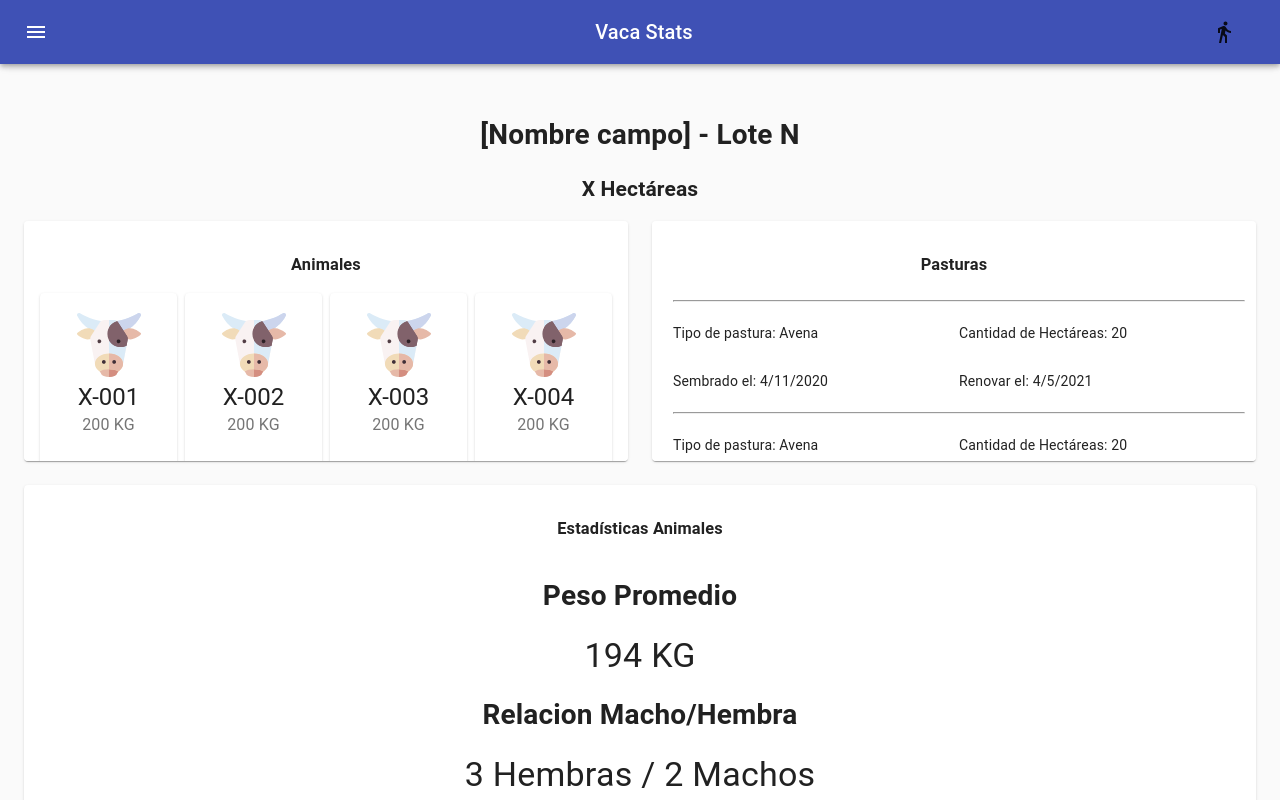
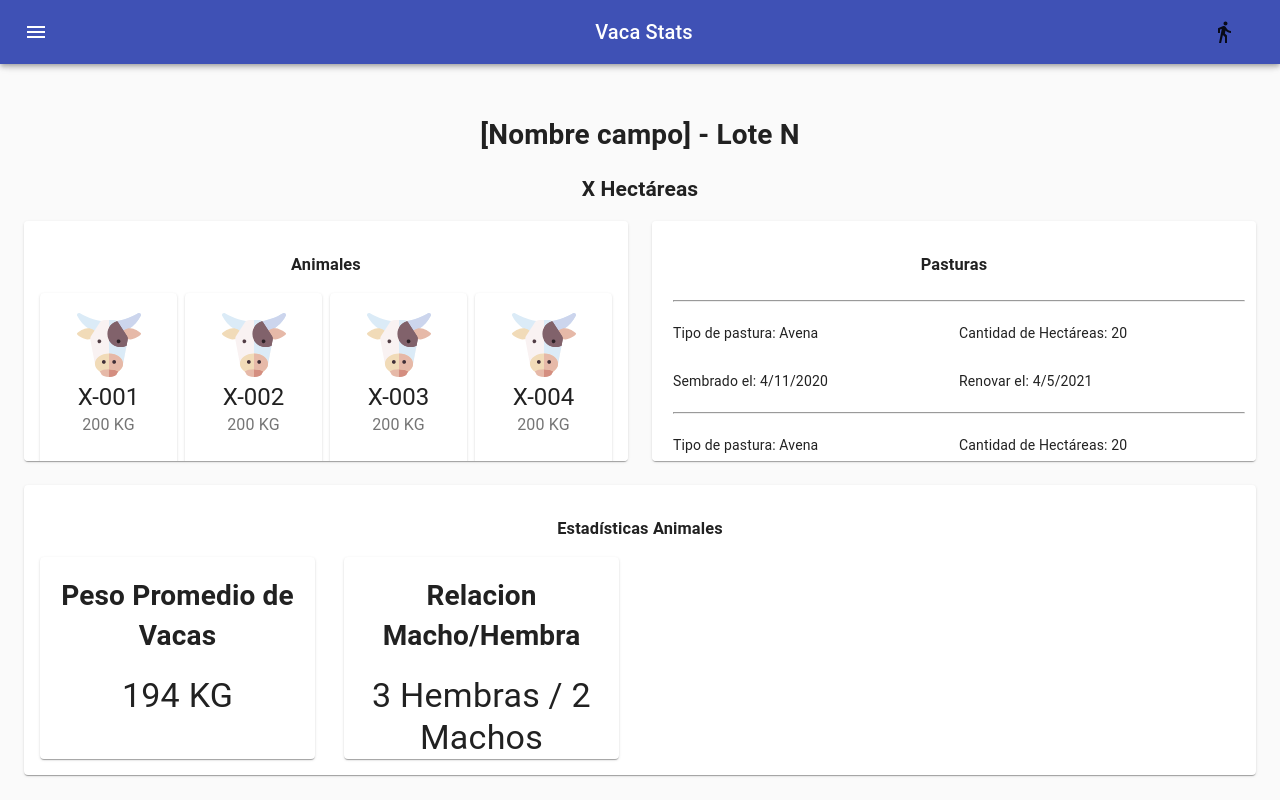
Before and after one commit to FMB555/SEMI-1, a React (Create React App) app: page /lote in a window 1280 px wide. Built offline with nearby package versions, Linux system fonts and the light colour scheme; the HTML template or start-up script is replaced by a standard one.

Commit message:
Cambios para el sprint

```diff
--- a/src/Pages/Lote.js
+++ b/src/Pages/Lote.js
@@ -14,9 +14,8 @@ import {  } from '@material-ui/icons';
 import Animales from '../Components/Animales'
 import Pasturas from '../Components/Pasturas'
 import MiAppbar from './../Components/Appbar'
-import Estadisticas from '../Components/EstadisticasAnimales'
 import Deposits from '../Partes/Deposits'
-import Graph from '../Icons/file.png'
+//import Graph from '../Icons/file.png'
 
 
 function Copyright() {
--- a/src/Partes/Deposits.js
+++ b/src/Partes/Deposits.js
@@ -1,34 +1,53 @@
 import React from 'react';
-import Link from '@material-ui/core/Link';
+//import Link from '@material-ui/core/Link';
+import {Card, Grid} from '@material-ui/core'
 import { makeStyles } from '@material-ui/core/styles';
 import Typography from '@material-ui/core/Typography';
 
-
+/*
 function preventDefault(event) {
   event.preventDefault();
-}
+}*/
 
 const useStyles = makeStyles({
   depositContext: {
     flex: 1,
   },
+  card : {
+    flexGrow: 1,
+    minWidth: 100,
+    maxWidth: 275,
+    width: '100%',
+    height: '100%',
+}
 });
 
 export default function Deposits() {
   const classes = useStyles();
   return (
     <React.Fragment>
-      <h1>Peso Promedio</h1>
+      <Grid container spacing={2}>
+      <Grid item xs={12} sm={4} md={3}>
+          <Card className={classes.card}>
+            <h1>Peso Promedio de Vacas</h1>
             <Typography component="p" variant="h4">
               194 KG
             </Typography>
+          </Card>
+        </Grid>
+
+        <Grid item xs={12} sm={4} md={3}>
+          <Card className={classes.card}>
             <h1>Relacion Macho/Hembra</h1>
             <Typography component="p" variant="h4">
               3 Hembras / 2 Machos
             </Typography>
-      <Typography color="textSecondary" className={classes.depositContext}>
-        04/11/2020
-      </Typography>
+          </Card>
+        </Grid>
+      </Grid>
+
+
+
     </React.Fragment>
   );
 }
```
Lines whose indentation alone changed are shown as unchanged.
